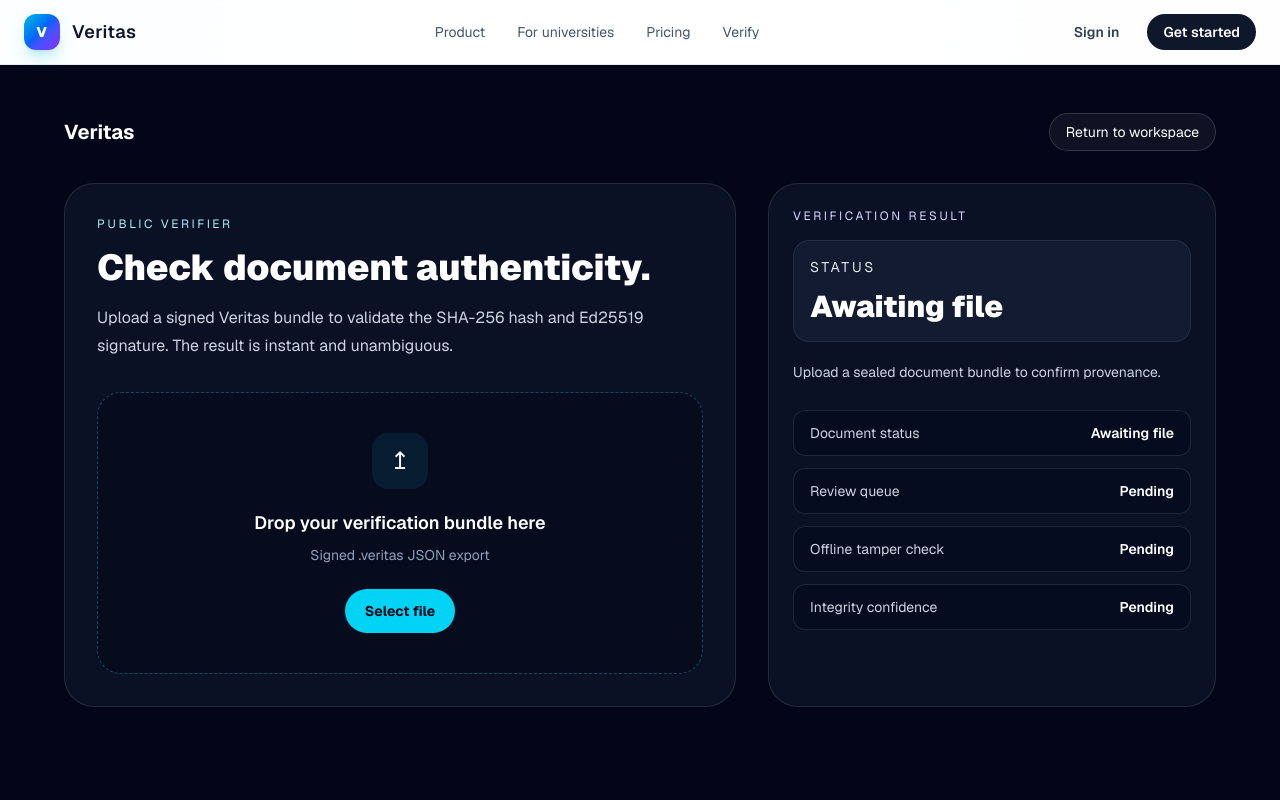
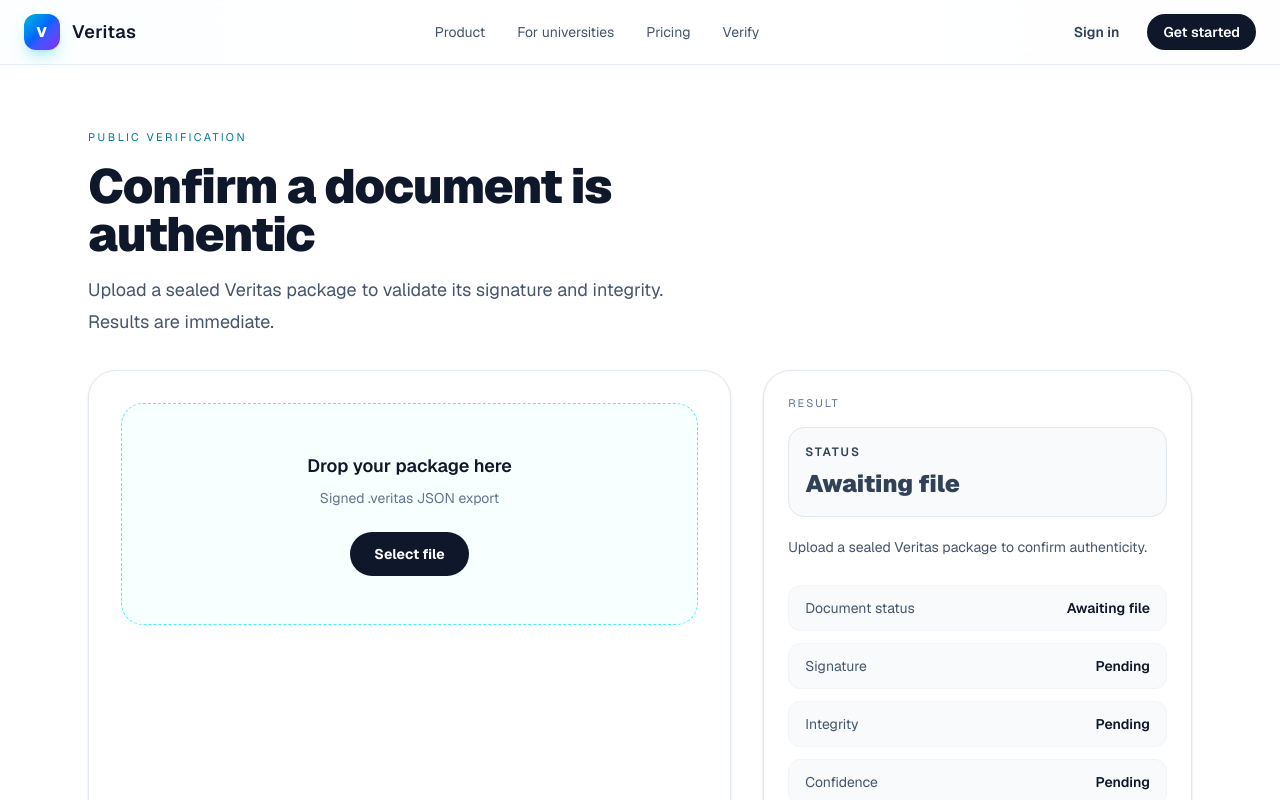
Before and after one commit to heidif24/veritas, a Next.js app: page /verify in a window 1280 px wide. Shown: the top 800 px of the page. Built offline with nearby package versions, Linux system fonts and the light colour scheme.

Commit message:
content: market-ready pricing, universities, platform, and verify pages
- Light product styling consistent with new homepage
- Clear value-focused copy, less internal/demo jargon
- Professional verification language (no dramatic alert tone)

```diff
--- a/app/universities/page.tsx
+++ b/app/universities/page.tsx
@@ -1,85 +1,72 @@
 import Link from "next/link";
 
-const outcomes = [
-  "Faculty onboarding in under 10 minutes",
-  "Live policy enforcement for schools and departments",
-  "Student submissions routed directly to reviewers",
-  "Cryptographic export verification for every final artifact",
-];
-
 const capabilities = [
-  { title: "Institution lifecycle control", detail: "Manage onboarding, role provisioning, and trust policy from a single tenant command center." },
-  { title: "Academic review workflows", detail: "Turn student submissions into review queues with provenance, risk scoring, and sealed exports." },
-  { title: "Cross-campus visibility", detail: "Monitor health, review latency, and integrity performance across departments and teams." },
+  {
+    title: "One place for policy and people",
+    detail: "Onboard departments, set roles, and keep institutional standards consistent across programs.",
+  },
+  {
+    title: "Review that respects academic judgment",
+    detail: "Faculty see clear provenance and originality signals without replacing their expertise.",
+  },
+  {
+    title: "Exports that travel with trust",
+    detail: "Sealed submissions stay verifiable for external examiners, publishers, and archives.",
+  },
 ];
 
 export default function UniversitiesPage() {
   return (
-    <div className="min-h-screen bg-slate-950 px-6 py-12 text-slate-100">
-      <div className="mx-auto max-w-6xl">
-        <header className="mb-10 flex items-center justify-between">
-          <Link href="/" className="text-xl font-bold text-white">Veritas</Link>
-          <div className="flex gap-3">
-            <Link href="/onboarding" className="rounded-full border border-white/15 bg-white/5 px-4 py-2 text-sm font-medium text-white">Register institution</Link>
-            <Link href="/admin/tenant" className="rounded-full bg-cyan-400 px-4 py-2 text-sm font-bold text-slate-950">Open admin</Link>
+    <main className="min-h-screen bg-white text-slate-900">
+      <section className="mx-auto max-w-6xl px-6 pb-12 pt-16">
+        <div className="max-w-2xl">
+          <p className="text-[11px] uppercase tracking-[0.22em] text-cyan-700">For universities</p>
+          <h1 className="mt-4 text-4xl font-black tracking-tight text-slate-900 md:text-5xl">
+            Academic integrity that scales with your institution.
+          </h1>
+          <p className="mt-5 text-lg leading-8 text-slate-600">
+            Veritas helps campuses manage writing, review, and verification with clarity — from first draft to final sealed submission.
+          </p>
+          <div className="mt-8 flex flex-wrap gap-3">
+            <Link href="/onboarding" className="rounded-full bg-slate-900 px-6 py-3 text-sm font-bold text-white transition hover:bg-slate-800">
+              Start onboarding
+            </Link>
+            <Link href="/pricing" className="rounded-full border border-slate-200 bg-white px-6 py-3 text-sm font-semibold text-slate-700 transition hover:bg-slate-50">
+              View pricing
+            </Link>
           </div>
-        </header>
+        </div>
+      </section>
 
-        <section className="grid gap-8 rounded-[32px] border border-white/10 bg-slate-900/80 p-8 lg:grid-cols-[1.15fr_0.85fr]">
-          <div>
-            <p className="text-[11px] uppercase tracking-[0.22em] text-cyan-200">For institutions</p>
-            <h1 className="mt-4 text-4xl font-black text-white md:text-5xl">Academic review with a clear and trusted record.</h1>
-            <p className="mt-5 max-w-xl text-lg leading-8 text-slate-300">
-              Streamline intake, review, and verification across departments without losing clarity or accountability.
-            </p>
-            <div className="mt-8 flex flex-wrap gap-3">
-              <Link href="/onboarding" className="rounded-full bg-cyan-400 px-6 py-3 text-sm font-bold text-slate-950">Launch onboarding</Link>
-              <Link href="/admin/tenant" className="rounded-full border border-white/15 bg-white/5 px-6 py-3 text-sm font-bold text-white">Admin console</Link>
-            </div>
-          </div>
-
-          <div className="rounded-[28px] border border-cyan-500/20 bg-cyan-500/5 p-6">
-            <p className="text-[11px] uppercase tracking-[0.2em] text-cyan-200">Institutional status</p>
-            <div className="mt-6 space-y-4">
-              {[
-                ["Departments live", "12"],
-                ["Faculty accounts", "184"],
-                ["Submitted this term", "2,184"],
-                ["Verified exports", "341"],
-              ].map(([label, value]) => (
-                <div key={label} className="flex items-center justify-between rounded-2xl border border-white/10 bg-slate-950/40 px-4 py-3">
-                  <span className="text-sm text-slate-300">{label}</span>
-                  <span className="text-lg font-bold text-white">{value}</span>
-                </div>
-              ))}
-            </div>
-          </div>
-        </section>
-
-        <section className="mt-16 grid gap-6 md:grid-cols-3">
-          {capabilities.map((capability) => (
-            <div key={capability.title} className="rounded-[28px] border border-white/10 bg-slate-900/70 p-6">
-              <h2 className="text-xl font-bold text-white">{capability.title}</h2>
-              <p className="mt-4 text-sm leading-7 text-slate-300">{capability.detail}</p>
+      <section className="mx-auto max-w-6xl px-6 pb-20">
+        <div className="grid gap-6 md:grid-cols-3">
+          {capabilities.map((item) => (
+            <div key={item.title} className="rounded-[24px] border border-slate-200 bg-white p-7 shadow-sm">
+              <h2 className="text-lg font-bold text-slate-900">{item.title}</h2>
+              <p className="mt-3 text-sm leading-7 text-slate-600">{item.detail}</p>
             </div>
           ))}
-        </section>
+        </div>
+      </section>
 
-        <section className="mt-16 rounded-[30px] border border-white/10 bg-slate-900/70 p-8">
-          <div className="mb-6 flex items-center justify-between">
-            <h2 className="text-2xl font-bold text-white">Operational workflow</h2>
-            <span className="text-xs uppercase tracking-[0.2em] text-emerald-200">University teams</span>
-          </div>
-          <div className="grid gap-4 md:grid-cols-2 xl:grid-cols-4">
-            {outcomes.slice(0, 4).map((outcome, index) => (
-              <div key={outcome} className="rounded-2xl border border-white/10 bg-slate-950/40 p-4">
-                <div className="mb-3 flex h-8 w-8 items-center justify-center rounded-full bg-cyan-400/15 text-sm font-bold text-cyan-200">{index + 1}</div>
-                <p className="text-sm leading-7 text-slate-200">{outcome}</p>
+      <section className="border-t border-slate-200 bg-slate-50/80">
+        <div className="mx-auto max-w-6xl px-6 py-16">
+          <h2 className="text-2xl font-black text-slate-900">How institutions use Veritas</h2>
+          <div className="mt-8 grid gap-4 sm:grid-cols-2 lg:grid-cols-4">
+            {[
+              "Onboard faculty and set campus policy",
+              "Route student work into review queues",
+              "Support fair originality assessment",
+              "Issue sealed, verifiable exports",
+            ].map((step, i) => (
+              <div key={step} className="rounded-2xl border border-slate-200 bg-white p-5">
+                <div className="mb-3 flex h-8 w-8 items-center justify-center rounded-full bg-cyan-100 text-sm font-bold text-cyan-800">{i + 1}</div>
+                <p className="text-sm leading-6 text-slate-700">{step}</p>
               </div>
             ))}
           </div>
-        </section>
-      </div>
-    </div>
+        </div>
+      </section>
+    </main>
   );
 }
--- a/app/verify/page.tsx
+++ b/app/verify/page.tsx
@@ -3,44 +3,29 @@
 import Link from "next/link";
 import { ChangeEvent, useMemo, useState } from "react";
 
-const verificationChecks = [
+const initialChecks = [
   { label: "Document status", value: "Awaiting file" },
-  { label: "Review queue", value: "Pending" },
-  { label: "Offline tamper check", value: "Pending" },
-  { label: "Integrity confidence", value: "Pending" },
+  { label: "Signature", value: "Pending" },
+  { label: "Integrity", value: "Pending" },
+  { label: "Confidence", value: "Pending" },
 ];
 
 export default function VerifyPage() {
   const [status, setStatus] = useState("Awaiting file");
-  const [summary, setSummary] = useState("Upload a sealed document bundle to confirm provenance.");
-  const [checks, setChecks] = useState(verificationChecks);
+  const [summary, setSummary] = useState("Upload a sealed Veritas package to confirm authenticity.");
+  const [checks, setChecks] = useState(initialChecks);
 
   const verificationState = useMemo(() => {
-    if (status === "Sealed") {
-      return {
-        tone: "border-emerald-500/20 bg-emerald-500/10 text-emerald-200",
-        label: "Sealed",
-      };
+    if (status === "Verified") {
+      return { tone: "border-emerald-200 bg-emerald-50 text-emerald-800", label: "Verified" };
     }
-
-    if (status === "CRITICAL TAMPER ALERT") {
-      return {
-        tone: "border-red-500/20 bg-red-500/10 text-red-200",
-        label: "CRITICAL TAMPER ALERT",
-      };
+    if (status === "Failed") {
+      return { tone: "border-red-200 bg-red-50 text-red-800", label: "Verification failed" };
     }
-
-    if (status === "Review") {
-      return {
-        tone: "border-amber-500/20 bg-amber-500/10 text-amber-200",
-        label: "Review",
-      };
+    if (status === "Invalid") {
+      return { tone: "border-amber-200 bg-amber-50 text-amber-800", label: "Invalid file" };
     }
-
-    return {
-      tone: "border-slate-500/20 bg-slate-500/10 text-slate-200",
-      label: "Awaiting file",
-    };
+    return { tone: "border-slate-200 bg-slate-50 text-slate-700", label: "Awaiting file" };
   }, [status]);
 
   async function handleFile(event: ChangeEvent<HTMLInputElement>) {
@@ -59,80 +44,76 @@ export default function VerifyPage() {
       const result = await response.json();
 
       if (result.ok && result.status === "sealed") {
-        setStatus("Sealed");
-        setSummary("This bundle has a valid hash and Ed25519 signature. The document has not been tampered with after sealing.");
+        setStatus("Verified");
+        setSummary("This package has a valid signature and matching content hash. The document has not been altered after sealing.");
         setChecks([
           { label: "Document status", value: "Sealed" },
-          { label: "Review queue", value: "Pass" },
-          { label: "Offline tamper check", value: "Passed" },
-          { label: "Integrity confidence", value: "High" },
+          { label: "Signature", value: "Valid" },
+          { label: "Integrity", value: "Matched" },
+          { label: "Confidence", value: "High" },
         ]);
         return;
       }
 
-      setStatus("CRITICAL TAMPER ALERT");
-      setSummary(result.result?.reason || "The document bundle failed validation and was altered after sealing.");
+      setStatus("Failed");
+      setSummary(result.result?.reason || "This package could not be validated. The content may have been changed after sealing.");
       setChecks([
-        { label: "Document status", value: "Tampered" },
-        { label: "Review queue", value: "Fail" },
-        { label: "Offline tamper check", value: "Failed" },
-        { label: "Integrity confidence", value: "Low" },
+        { label: "Document status", value: "Altered" },
+        { label: "Signature", value: "Invalid" },
+        { label: "Integrity", value: "Mismatch" },
+        { label: "Confidence", value: "Low" },
       ]);
     } catch {
-      setStatus("Review");
-      setSummary("The file was not a valid Veritas bundle. Please upload a signed .veritas JSON export.");
+      setStatus("Invalid");
+      setSummary("This file is not a valid Veritas package. Please upload a signed .veritas JSON export.");
+      setChecks(initialChecks);
     }
   }
 
   return (
-    <div className="min-h-screen bg-slate-950 px-6 py-12 text-slate-100">
-      <div className="mx-auto max-w-6xl">
-        <header className="mb-8 flex items-center justify-between">
-          <Link href="/" className="text-xl font-bold text-white">Veritas</Link>
-          <div className="flex gap-3">
-            <Link href="/app/dashboard" className="rounded-full border border-white/15 bg-white/5 px-4 py-2 text-sm text-white">Return to workspace</Link>
-          </div>
-        </header>
+    <main className="min-h-screen bg-white text-slate-900">
+      <section className="mx-auto max-w-6xl px-6 pb-8 pt-16">
+        <p className="text-[11px] uppercase tracking-[0.22em] text-cyan-700">Public verification</p>
+        <h1 className="mt-4 max-w-2xl text-4xl font-black tracking-tight text-slate-900 md:text-5xl">
+          Confirm a document is authentic
+        </h1>
+        <p className="mt-4 max-w-xl text-lg leading-8 text-slate-600">
+          Upload a sealed Veritas package to validate its signature and integrity. Results are immediate.
+        </p>
+      </section>
 
-        <div className="grid gap-8 lg:grid-cols-[1.2fr_0.8fr]">
-          <section className="rounded-[30px] border border-white/10 bg-slate-900/70 p-8">
-            <p className="text-xs uppercase tracking-[0.22em] text-cyan-200">Public verifier</p>
-            <h1 className="mt-4 text-4xl font-black text-white">Check document authenticity.</h1>
-            <p className="mt-4 max-w-xl text-base leading-7 text-slate-300">
-              Upload a signed Veritas bundle to validate the SHA-256 hash and Ed25519 signature. The result is instant and unambiguous.
-            </p>
-
-            <div className="mt-8 rounded-[24px] border border-dashed border-cyan-400/35 bg-slate-950/50 p-10 text-center">
-              <div className="mx-auto mb-5 flex h-14 w-14 items-center justify-center rounded-2xl bg-cyan-500/10 text-2xl">↥</div>
-              <p className="text-lg font-semibold text-white">Drop your verification bundle here</p>
-              <p className="mt-2 text-sm text-slate-400">Signed .veritas JSON export</p>
-              <label className="mt-6 inline-flex cursor-pointer rounded-full bg-cyan-400 px-5 py-3 text-sm font-bold text-slate-950">
+      <section className="mx-auto grid max-w-6xl gap-8 px-6 pb-24 lg:grid-cols-[1.2fr_0.8fr]">
+        <div className="rounded-[28px] border border-slate-200 bg-white p-8 shadow-sm">
+          <div className="rounded-[22px] border border-dashed border-cyan-300 bg-cyan-50/40 p-12 text-center">
+            <p className="text-lg font-semibold text-slate-900">Drop your package here</p>
+            <p className="mt-2 text-sm text-slate-500">Signed .veritas JSON export</p>
+            <label className="mt-6 inline-flex cursor-pointer rounded-full bg-slate-900 px-6 py-3 text-sm font-bold text-white transition hover:bg-slate-800">
               Select file
-                <input type="file" className="hidden" onChange={handleFile} />
+              <input type="file" className="hidden" accept=".json,.veritas" onChange={handleFile} />
             </label>
           </div>
-          </section>
-
-          <aside className="rounded-[30px] border border-white/10 bg-slate-900/70 p-6">
-            <p className="text-xs uppercase tracking-[0.22em] text-violet-200">Verification result</p>
-            <div className={`mt-4 rounded-2xl border p-4 ${verificationState.tone}`}>
-              <div className="text-sm uppercase tracking-[0.2em]">Status</div>
-              <div className="mt-3 text-3xl font-black text-white">{verificationState.label}</div>
         </div>
 
-            <p className="mt-4 text-sm leading-7 text-slate-300">{summary}</p>
-
+        <aside className="rounded-[28px] border border-slate-200 bg-white p-6 shadow-sm">
+          <p className="text-[11px] uppercase tracking-[0.18em] text-slate-500">Result</p>
+          <div className={`mt-4 rounded-2xl border p-4 ${verificationState.tone}`}>
+            <div className="text-xs font-semibold uppercase tracking-[0.16em]">Status</div>
+            <div className="mt-2 text-2xl font-black">{verificationState.label}</div>
+          </div>
+          <p className="mt-4 text-sm leading-7 text-slate-600">{summary}</p>
           <div className="mt-6 space-y-3">
             {checks.map((check) => (
-                <div key={check.label} className="flex items-center justify-between rounded-xl border border-white/10 bg-slate-950/40 px-4 py-3">
-                  <span className="text-sm text-slate-300">{check.label}</span>
-                  <span className="text-sm font-semibold text-white">{check.value}</span>
+              <div key={check.label} className="flex items-center justify-between rounded-xl border border-slate-100 bg-slate-50 px-4 py-3">
+                <span className="text-sm text-slate-600">{check.label}</span>
+                <span className="text-sm font-semibold text-slate-900">{check.value}</span>
               </div>
             ))}
           </div>
+          <Link href="/" className="mt-6 inline-block text-sm font-medium text-cyan-700 hover:text-cyan-800">
+            ← Back to home
+          </Link>
         </aside>
-        </div>
-      </div>
-    </div>
+      </section>
+    </main>
   );
 }
```
Also changed, not shown: app/platform/page.tsx (+38 -51 lines), app/pricing/page.tsx (+48 -24 lines). Lines whose indentation alone changed are shown as unchanged.
